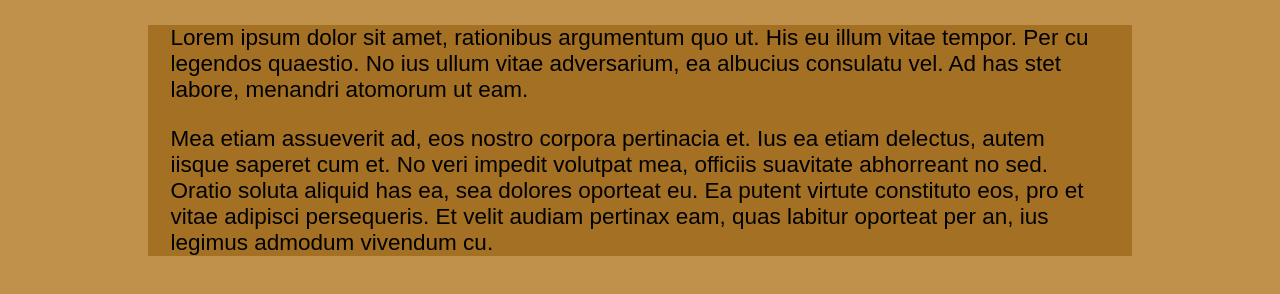
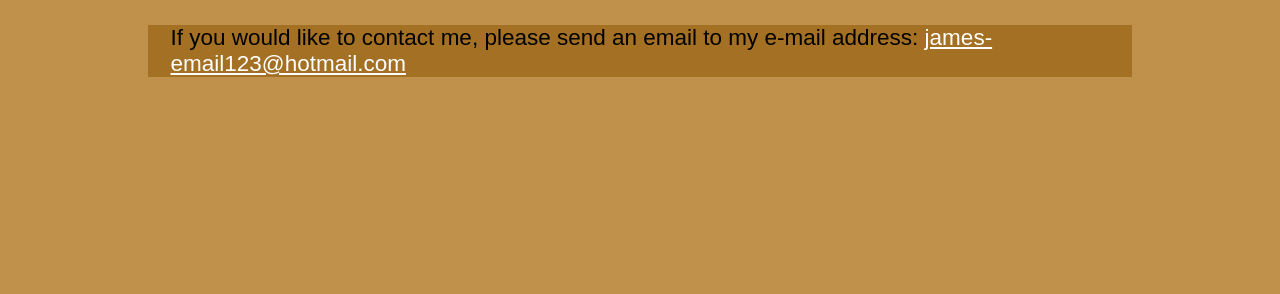
Before and after one commit to James-Brown-GitHub/CodeNation_WebDev_Proj, a plain HTML site: page contact_me.html in a window 1280 px wide. Shown: the part 218-512 px from the top of the page. Drawn offline with Linux system fonts and the light colour scheme.

Commit message:
replace
replace

```diff
--- a/contact_me.html
+++ b/contact_me.html
@@ -16,9 +16,7 @@
     </div>
 
     <br><div id="custom_heading"><h2>Insert Heading Here</h2></div>
-    <div class="div_mid"><p>Lorem ipsum dolor sit amet, rationibus argumentum quo ut. His eu illum vitae tempor. Per cu legendos quaestio. No ius ullum vitae adversarium, ea albucius consulatu vel. Ad has stet labore, menandri atomorum ut eam.</p>
-
-    <p>Mea etiam assueverit ad, eos nostro corpora pertinacia et. Ius ea etiam delectus, autem iisque saperet cum et. No veri impedit volutpat mea, officiis suavitate abhorreant no sed. Oratio soluta aliquid has ea, sea dolores oporteat eu. Ea putent virtute constituto eos, pro et vitae adipisci persequeris. Et velit audiam pertinax eam, quas labitur oporteat per an, ius legimus admodum vivendum cu.</p></div>
+    <div class="div_mid"><p>If you would like to contact me, please send an email to my e-mail address: <a href="mailto: james-email123@hotmail.com" class="refs-link">james-email123@hotmail.com</a></p></div>
 
 </body>
 </html>
```
Also changed, not shown: brands.html (+1 -1 lines).
